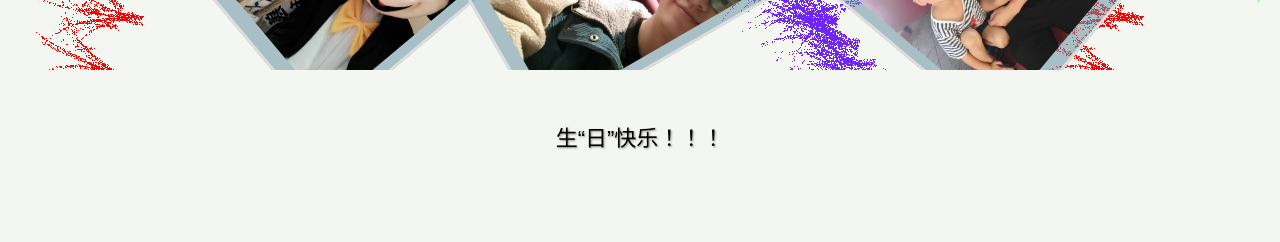
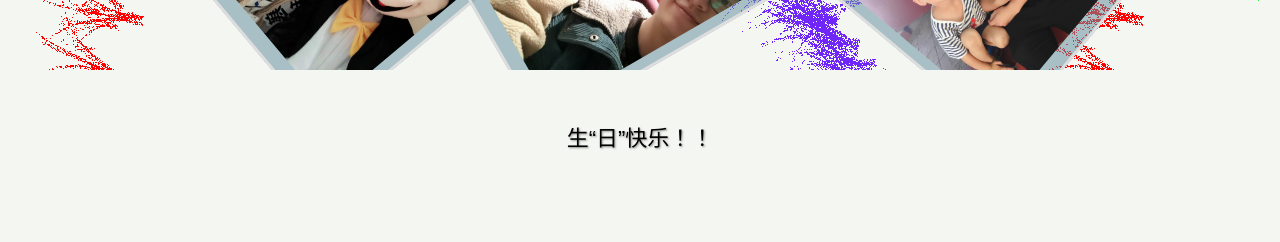
Before and after one commit to lwl-666/lwl-666.github.io, a plain HTML site: page mine.html in a window 1280 px wide. Shown: the part 480-722 px from the top of the page. Drawn offline with Linux system fonts and the light colour scheme.

Commit message:
Update mine.html

```diff
--- a/mine.html
+++ b/mine.html
@@ -90,7 +90,7 @@
         </div>
 
         <div class="next_page" >
-            <p>生“日”快乐！！！</p>
+            <p>生“日”快乐！！</p>
             <div class="bottom_title"></div>
             <div class="bottom_img"></div>
         </div>
```
